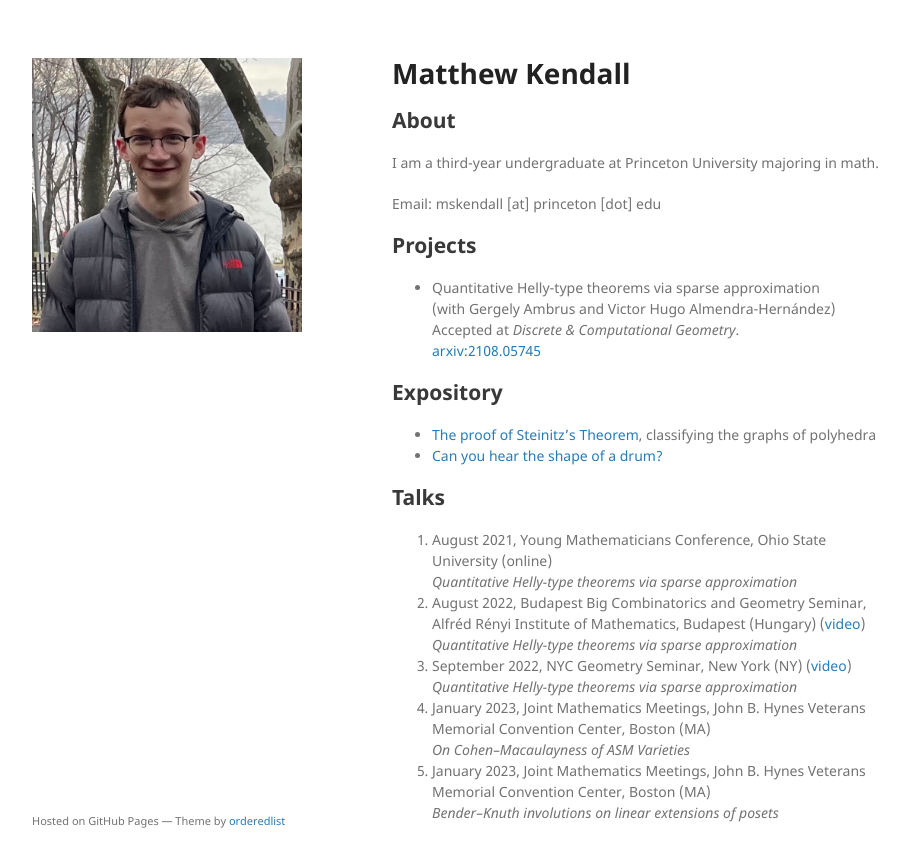
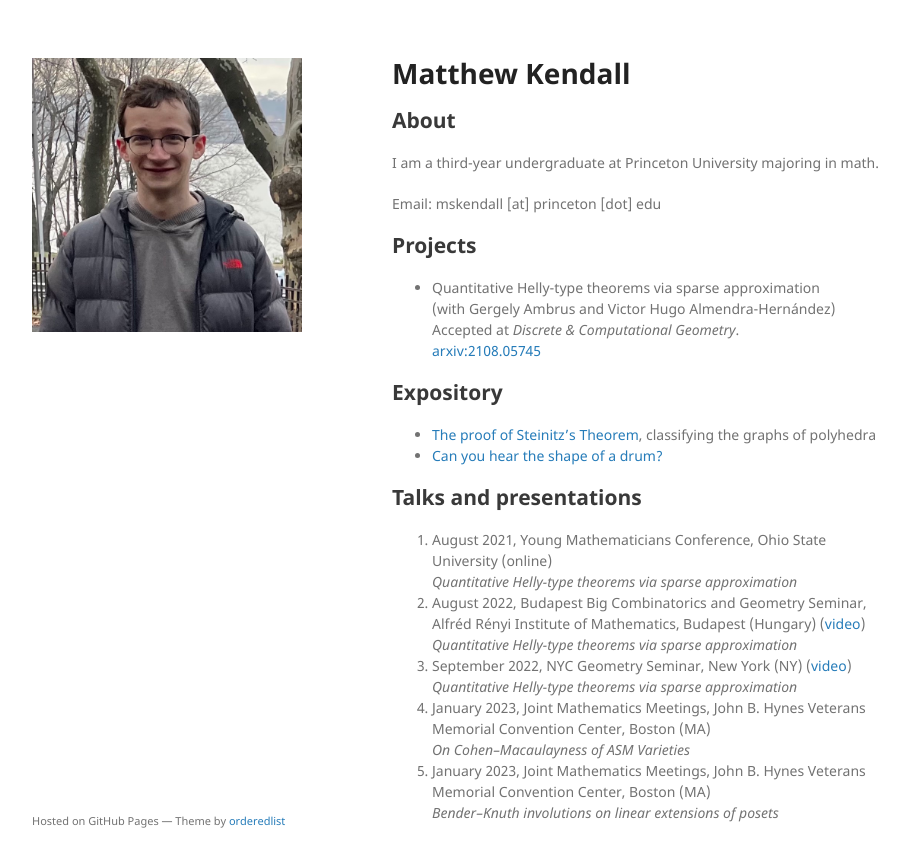
Before and after one commit to matthewkendall/matthewkendall.github.io, a Jekyll site: the page built from index.md, in a window 1280 px wide. Shown: the top 867 px of the page, without its empty margins (178-1087 px from the left). Built offline with Jekyll 4.4.1, drawn with Linux system fonts in a browser that asks for light colours; our own code applies the rules of GitHub Pages for plain Markdown files; the repository's description, which GitHub fills in, is left out.

Commit message:
Update index.md

```diff
--- a/index.md
+++ b/index.md
@@ -12,7 +12,7 @@ Email: mskendall [at] princeton [dot] edu
 - <a href="/assets/steinitz.pdf" target="_blank"> The proof of Steinitz's Theorem</a>, classifying the graphs of polyhedra
 - <a href="/assets/drum.pdf" target="_blank"> Can you hear the shape of a drum?</a>
 
-## Talks
+## Talks and presentations
 1. August 2021, Young Mathematicians Conference, Ohio State University (online) <br> *Quantitative Helly-type theorems via sparse approximation*
 2. August 2022, Budapest Big Combinatorics and Geometry Seminar, Alfréd Rényi Institute of Mathematics, Budapest (Hungary) (<a href="https://video.renyi.hu/video/matthew-kendall-quantitative-helly-type-theorems-via-sparse-approximation-430" target="_blank">video</a>) <br>*Quantitative Helly-type theorems via sparse approximation*
 3. September 2022, NYC Geometry Seminar, New York (NY) (<a href="https://youtu.be/VM_MmBW-Q_Y" target="_blank">video</a>) <br>*Quantitative Helly-type theorems via sparse approximation*
```
